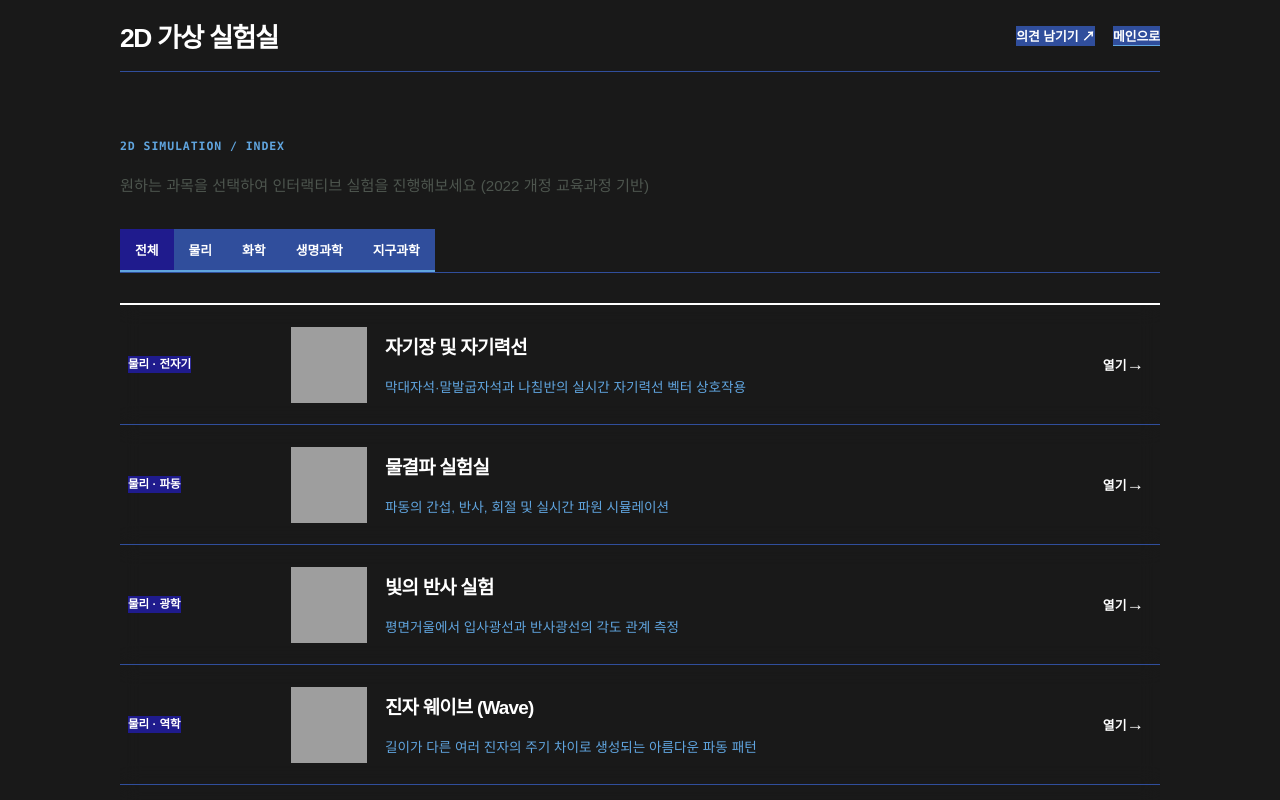
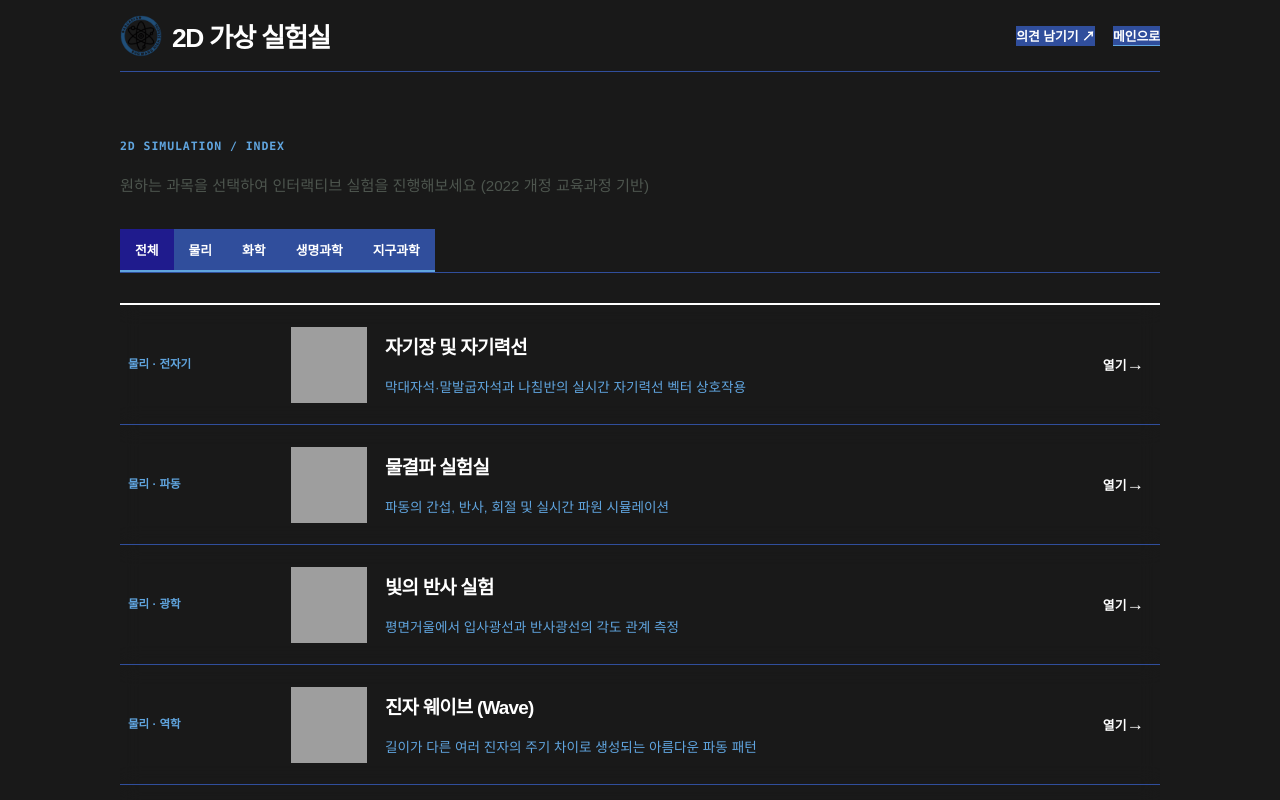
Before and after one commit to Gungmean/arcadia_Lab, a plain HTML site: page 2d.html in a window 1280 px wide. Shown: the top 800 px of the page. Drawn offline with Linux system fonts and the light colour scheme; grey boxes are pictures that could not be loaded; a web font is replaced by a local one.

Commit message:
style: add club logo and simplify labels

```diff
--- a/2d.html
+++ b/2d.html
@@ -301,7 +301,7 @@
 <div class="container">
 
   <div class="topbar">
-    <div class="title">2D 가상 실험실</div>
+    <div class="title brand-lockup"><img class="club-logo" src="assets/images/arcadia-club-logo.png" alt="아르카디아 동아리 로고"><span>2D 가상 실험실</span></div>
 
     <div class="btn-group">
       <a href="https://docs.google.com/forms/d/e/1FAIpQLSdRpS65k_rRiENkOXQtqERFZpdIhjpSssaQSaVSrIKf-ynJyw/viewform?usp=header" target="_blank" class="btn secondary">
--- a/assets/arcadia.css
+++ b/assets/arcadia.css
@@ -63,11 +63,31 @@ body > a[style*='position: fixed']:hover {
   color: var(--bugwang-white) !important;
 }
 
-button.active, .active, .tab-btn.active, .speed-btn.active, .toggle-play.playing,
-.state, .badge, .status-pill.eq {
+button.active, .active, .tab-btn.active, .speed-btn.active, .toggle-play.playing {
   background-color: var(--bugwang-indigo) !important;
   border-color: var(--bugwang-sky) !important;
   color: var(--bugwang-white) !important;
+}
+
+/* Labels communicate category or state; unlike controls, they do not need a filled chip. */
+.badge, .state, .status-pill, .badge.soon {
+  background: transparent !important;
+  border-color: transparent !important;
+  box-shadow: none !important;
+  color: var(--bugwang-sky) !important;
+}
+
+.brand-lockup {
+  display: inline-flex;
+  align-items: center;
+  gap: 10px;
+}
+
+.club-logo {
+  width: 42px;
+  height: 42px;
+  flex: 0 0 auto;
+  object-fit: contain;
 }
 
 input, select, textarea {
@@ -104,6 +124,11 @@ html {
 
 body, button, input, select, textarea, label, a, p, span, td, th {
   font-family: 'Gmarket Sans', sans-serif !important;
+}
+
+@media (max-width: 560px) {
+  .club-logo { width: 34px; height: 34px; }
+  .brand-lockup { gap: 8px; }
 }
 
 h1, h2 {
```
Also changed, not shown: 3d.html (+1 -1 lines), index.html (+1 -1 lines), assets/images/arcadia-club-logo.png (added).
